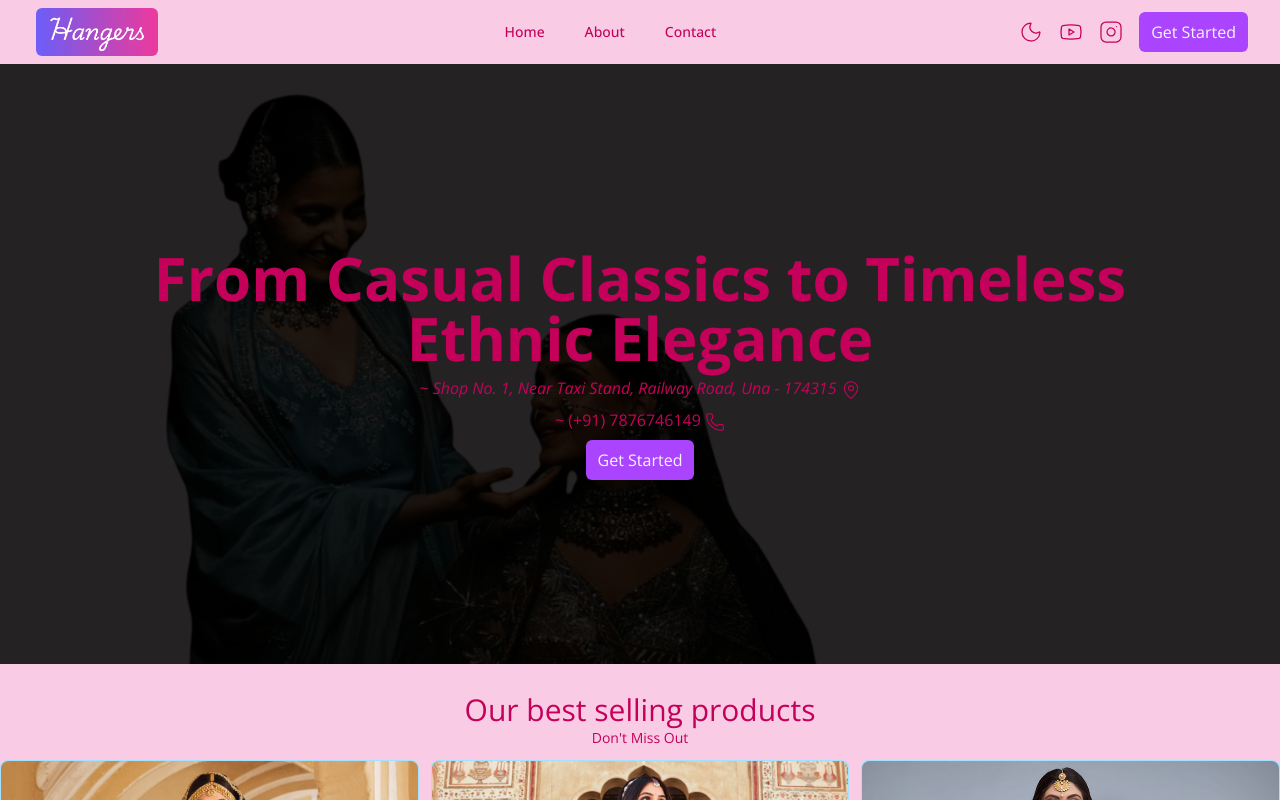
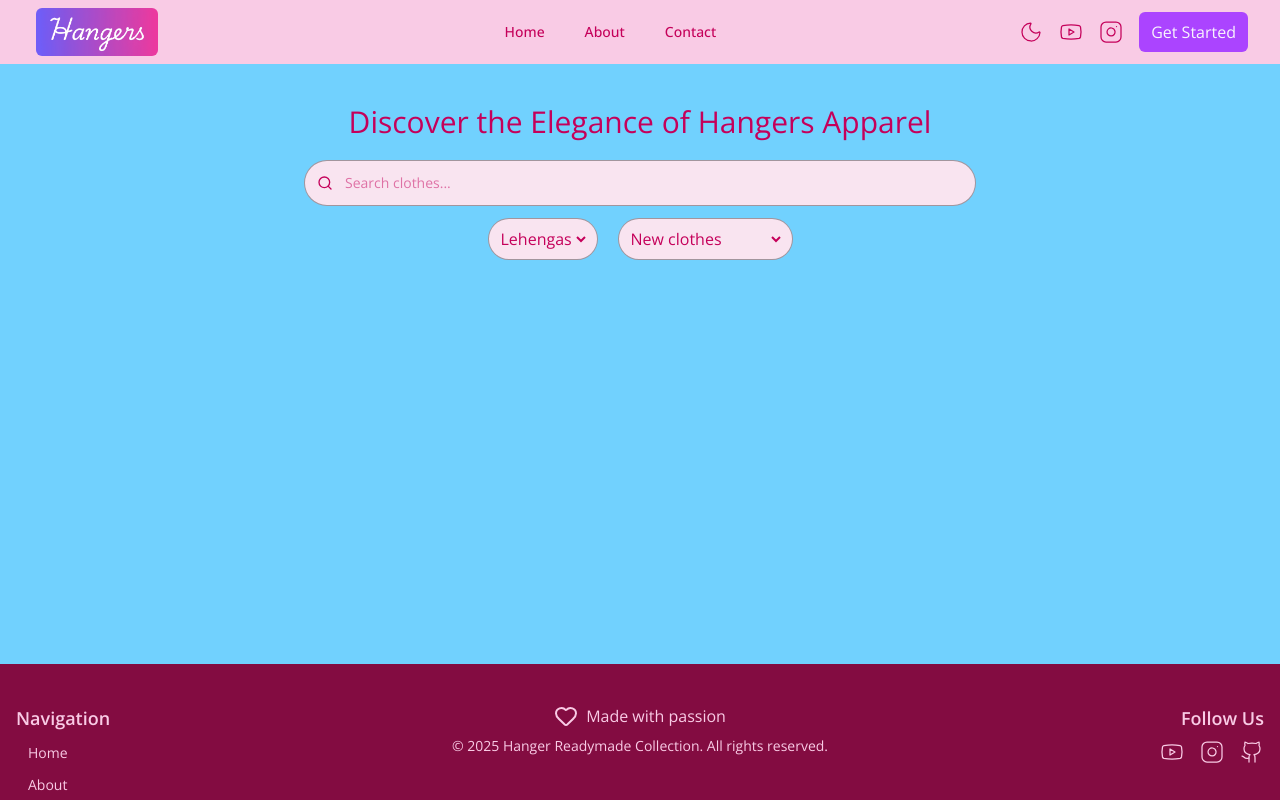
Before and after one commit to AakrshitThakur/hangers-frontend, a React (Vite) app: page /view-all-clothes in a window 1280 px wide. Shown: the top 800 px of the page. Built offline with nearby package versions, Linux system fonts and the light colour scheme.

Commit message:
view clothes page added

```diff
--- a/package.json
+++ b/package.json
@@ -14,6 +14,7 @@
     "lucide-react": "^0.542.0",
     "react": "^19.1.1",
     "react-dom": "^19.1.1",
+    "react-router-dom": "^7.9.1",
     "tailwindcss": "^4.1.13"
   },
   "devDependencies": {
--- a/src/components/app/app.css
+++ b/src/components/app/app.css
@@ -27,7 +27,7 @@
   --radius-box: 1rem;
   --size-selector: 0.25rem;
   --size-field: 0.25rem;
-  --border: 1px solid rgba(255, 255, 255, 0.35);
+  --border: 1px solid rgba(0, 0, 0, 0.35);
   --depth: 0;
   --noise: 0;
   --hover-bg: rgba(0, 0, 0, 0.1);
@@ -39,7 +39,7 @@
   --color-base-200: oklch(23.26% 0.014 253.1);
   --color-base-300: oklch(21.15% 0.012 254.09);
   --color-base-content: oklch(97.807% 0.029 256.847);
-  --color-primary: oklch(57.954% 0.23307 277.1);
+  --color-primary: #605dff;
   --color-primary-content: oklch(96% 0.018 272.314);
   --color-secondary: oklch(65% 0.241 354.308);
   --color-secondary-content: oklch(94% 0.028 342.258);
@@ -60,7 +60,7 @@
   --radius-box: 0.5rem;
   --size-selector: 0.25rem;
   --size-field: 0.25rem;
-  --border: 1px solid rgba(255, 255, 255, 0.35);
+  --border: 1px solid rgba(255, 255, 255, 0.45);
   --depth: 1;
   --noise: 0;
   --hover-bg: rgba(255, 255, 255, 0.1);
@@ -70,6 +70,10 @@ html {
   font-family: "Open Sans", sans-serif;
   background-color: var(--color-base-100);
   color: var(--color-base-content);
+}
+
+*:focus{
+  outline: none;
 }
 
 .color-base-100 {
@@ -92,6 +96,9 @@ html {
 }
 .color-accent {
   background-color: var(--color-accent);
+}
+.color-info {
+  background-color: var(--color-info);
 }
 
 .color-base-content {
--- a/src/components/app/app.tsx
+++ b/src/components/app/app.tsx
@@ -1,15 +1,21 @@
-import Hero from "../large/hero/hero";
+import { Route, Routes, BrowserRouter } from "react-router-dom";
 import { Navbar } from "../large/navbar/navbar";
-import BestSellingProducts from "../large/best-selling-products/best-selling-products";
 import Footer from "../large/footer/footer";
+import LandingPage from "../../pages/landing-page";
+import ViewAllClothes from "../../pages/view-all-clothes";
 import "./App.css";
 
 function App() {
   return (
     <div id="app">
       <Navbar />
-      <Hero />
-      <BestSellingProducts />
+      <BrowserRouter>
+        <Routes>
+          <Route path="/" element={<LandingPage />} />
+          <Route path="/view-all-clothes" element={<ViewAllClothes />} />
+          <Route path="*" element={<LandingPage />} />
+        </Routes>
+      </BrowserRouter>
       <Footer />
     </div>
   );
--- a/src/components/large/hero/hero.tsx
+++ b/src/components/large/hero/hero.tsx
@@ -13,17 +13,17 @@ export default function Hero() {
         </h1>
         <address className="inline text-base text-center">
           ~ Shop No. 1, Near Taxi Stand, Railway Road, Una - 174315{" "}
-          <MapPin strokeWidth={1.25} className="inline h-auto w-5" />
+          <MapPin strokeWidth={1.25} className="inline h-auto w-4" />
         </address>
         <a className="inline text-base text-center" href="tel:+917876746149">
           ~ (+91) 7876746149{" "}
-          <Phone strokeWidth={1.25} className="inline h-auto w-5" />
+          <Phone strokeWidth={1.25} className="inline h-auto w-4" />
         </a>
         {/* Desktop CTA Buttons */}
         <div>
-          <a href="">
+          <a href="/view-all-clothes">
             <button className="inline-flex items-center justify-center rounded-md color-secondary color-secondary-content px-3 py-2 cursor-pointer">
-              Get Started
+              Browse Collections
             </button>
           </a>
         </div>
@@ -36,17 +36,17 @@ export default function Hero() {
         <address className="text-base not-italic text-center">
           <span className="inline items-center gap-2">
             ~ Shop No. 1, Near Taxi Stand, Railway Road, Una - 174315{" "}
-            <MapPin strokeWidth={1.25} className="inline h-auto w-5" />
+            <MapPin strokeWidth={1.25} className="inline h-auto w-4" />
           </span>
         </address>
         <a className="inline text-base text-center" href="tel:+917876746149">
           ~ (+91) 7876746149{" "}
-          <Phone strokeWidth={1.25} className="inline h-auto w-5" />
+          <Phone strokeWidth={1.25} className="inline h-auto w-4" />
         </a>
         {/* Desktop CTA Buttons */}
         <div className="text-center">
           <button className="inline-flex items-center justify-center rounded-md color-secondary color-secondary-content px-3 py-2">
-            Get Started
+            Browse Collections
           </button>
         </div>
       </div>
--- /dev/null
+++ b/src/components/large/search-clothes/search-clothes.tsx
@@ -0,0 +1,62 @@
+import { useState } from "react";
+import { Search } from "lucide-react";
+import { CLOTH_CATEGORIES } from "../../../constants/cloth.constants";
+import { capitalizeFirstChar } from "../../../utils/capitalize-first-char";
+import { SORT_CLOTHES } from "../../../constants/cloth.constants";
+
+export default function SearchClothes() {
+  const [query, setQuery] = useState("");
+
+  function handleSubmit() {}
+  function handleChange() {}
+
+  const handleClear = () => {};
+
+  return (
+    <section
+      id="view-all-clothes"
+      className="color-accent color-base-accent h-[75vh] p-10 flex flex-col justify-start gap-5 items-center"
+    >
+      <h1 className="text-center text-2xl sm:text-3xl md:text-3xl">
+        Discover the Elegance of Hangers Apparel
+      </h1>
+      <form
+        onSubmit={handleSubmit}
+        className="flex flex-col justify-center items-center gap-3 w-full max-w-2xl"
+      >
+        <div className="color-base-200 color-base-content solid-border relative flex items-center w-full text-base rounded-full">
+          {/* Search Icon */}
+          <div className="absolute left-3 flex items-center">
+            <Search className="h-4 w-4" />
+          </div>
+          {/* Input Field */}
+          <input
+            type="text"
+            value={query}
+            onChange={handleChange}
+            placeholder="Search clothes..."
+            className="w-full pl-10 pr-20 py-3 text-sm"
+          />
+        </div>
+        <div className="flex justify-center items-center gap-5 text-base">
+          <div className="color-base-200 color-base-content solid-border p-2 rounded-full">
+            <select className="rounded-xl" name="" id="">
+              {CLOTH_CATEGORIES.map((c) => (
+                <option className="color-base-200 color-base-content" value={c}>
+                  {capitalizeFirstChar(c)}
+                </option>
+              ))}
+            </select>
+          </div>
+          <div className="color-base-200 color-base-content solid-border p-2 rounded-full">
+            <select name="" id="">
+              {SORT_CLOTHES.map((c) => (
+                <option value={c}>{capitalizeFirstChar(c)}</option>
+              ))}
+            </select>
+          </div>
+        </div>
+      </form>
+    </section>
+  );
+}
--- /dev/null
+++ b/src/constants/cloth.constants.ts
@@ -0,0 +1,22 @@
+const CLOTH_CATEGORIES = [
+  "lehengas",
+  "sarees",
+  "formals",
+  "informals",
+  "shirts",
+  "pants",
+  "jeans",
+  "tops",
+  "bottoms",
+];
+
+const SORT_CLOTHES = [
+  "new clothes",
+  "old clothes",
+  "↑ actual price",
+  "↓ actual price",
+  "↑ discounted price",
+  "↓ discounted price",
+];
+
+export { CLOTH_CATEGORIES, SORT_CLOTHES };
--- /dev/null
+++ b/src/hooks/use-fetch.ts
@@ -0,0 +1,60 @@
+import { useState, useEffect, useCallback, useRef } from "react";
+import type { ResponseFetch, InputFetch } from "../types/hooks.types";
+
+function useFetch<T>(props: InputFetch): ResponseFetch<T> {
+  const [states, setStates] = useState<ResponseFetch<T>>({
+    data: null,
+    error: null,
+    loading: true,
+  });
+
+  // to abort previous running api
+  const controllerRef = useRef<AbortController | null>(null);
+
+  // returning memoized version to call unique APIs
+  const fetchApi = useCallback(async () => {
+    // set initial states
+    setStates({ data: null, error: null, loading: true });
+
+    // cancel previous working api
+    controllerRef.current?.abort();
+
+    // creaet new abort controller for new api
+    controllerRef.current = new AbortController();
+
+    try {
+      const res = await fetch(props.url, {
+        ...props.options,
+        signal: controllerRef.current.signal,
+      });
+      // error response
+      if (!res.ok) {
+        const json = await res.json();
+        setStates({ data: null, error: json.message, loading: false });
+      } else {
+        // success response
+        const json = await res.json();
+        setStates({ data: json, error: null, loading: false });
+      }
+    } catch (error) {
+      if (error instanceof Error) {
+        setStates({ data: null, error: error.message, loading: false });
+      } else {
+        setStates({ data: null, error: error as string, loading: false });
+      }
+    }
+  }, [props.url, props.options]);
+
+  // execute unique APIs
+  useEffect(() => {
+    async function exec() {
+      await fetchApi();
+    }
+    exec();
+  }, [fetchApi]);
+
+  // return states
+  return { data: states.data, error: states.error, loading: states.loading };
+}
+
+export { useFetch };
--- /dev/null
+++ b/src/pages/landing-page.tsx
@@ -0,0 +1,11 @@
+import Hero from "../components/large/hero/hero";
+import BestSellingProducts from "../components/large/best-selling-products/best-selling-products";
+
+export default function LandingPage() {
+  return (
+    <div id="landing-page">
+      <Hero />
+      <BestSellingProducts />
+    </div>
+  );
+}
--- /dev/null
+++ b/src/pages/view-all-clothes.tsx
@@ -0,0 +1,9 @@
+import SearchClothes from "../components/large/search-clothes/search-clothes";
+
+export default function ViewAllClothes() {
+  return (
+    <div id="view-all-clothes">
+      <SearchClothes />
+    </div>
+  );
+}
--- /dev/null
+++ b/src/types/hooks.types.ts
@@ -0,0 +1,12 @@
+interface InputFetch {
+  url: string;
+  options: RequestInit;
+}
+
+interface ResponseFetch<T> {
+  data: T | null;
+  error: string | null;
+  loading: boolean;
+}
+
+export type { ResponseFetch, InputFetch };
--- /dev/null
+++ b/src/utils/capitalize-first-char.ts
@@ -0,0 +1,12 @@
+function capitalizeFirstChar(input: string) {
+  const length = input.length;
+  if (length > 1) {
+    input = input[0].toUpperCase() + input.substring(1);
+    return input;
+  } else if (length === 1) {
+    return input[0].toUpperCase();
+  }
+  return "";
+}
+
+export { capitalizeFirstChar };
```
Also changed, not shown: 1 other file (tests, documents, lock files or other folders).
